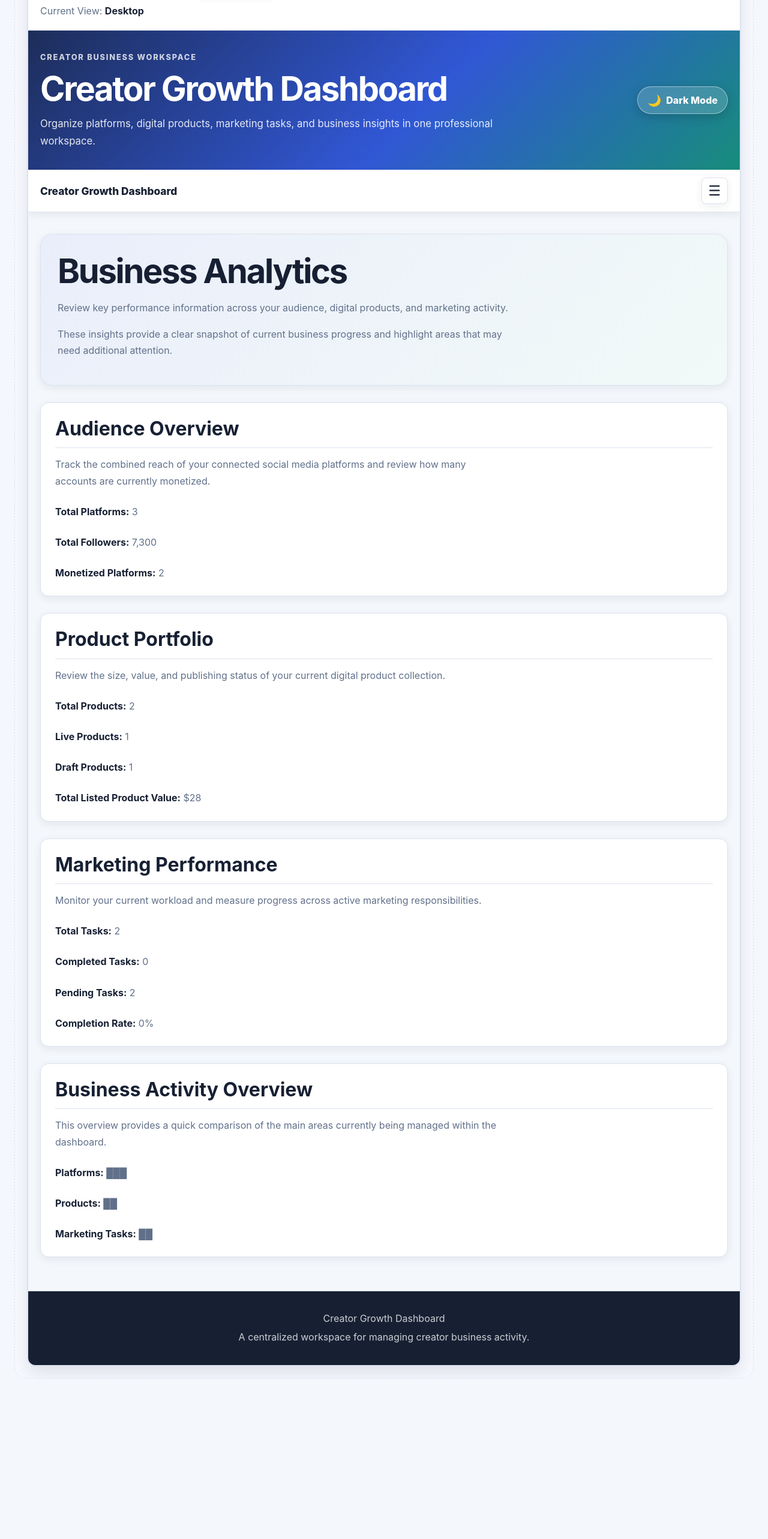
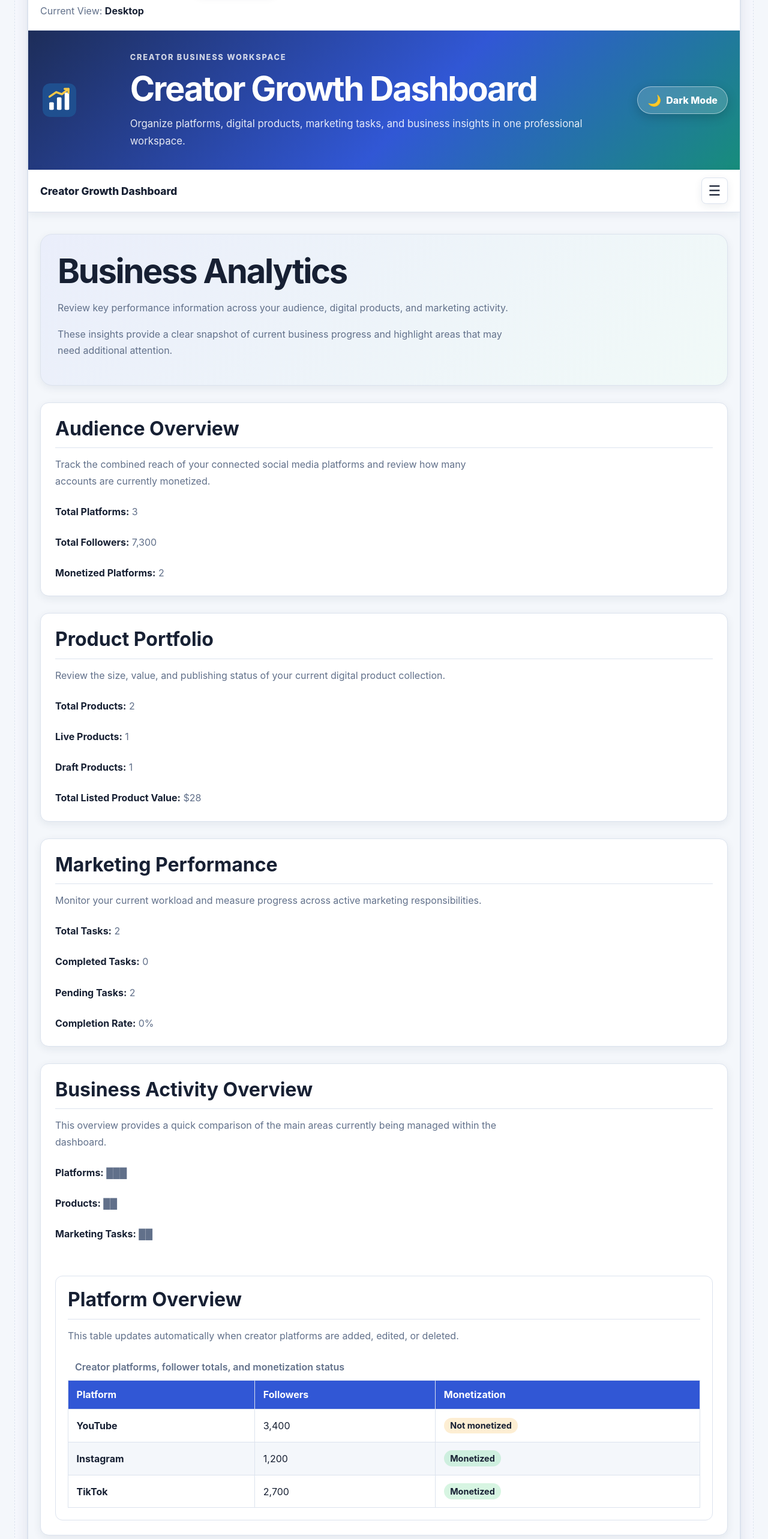
Before and after one commit to chrismusic1325/creator-growth-dashboard, a React (Vite) app in the folder creator-growth-dashboard/: page /analytics in a window 1280 px wide. Shown: the part 120-2686 px from the top of the page at 60% size. Before the commit the page ends 2443 px from the top, so only its background shows below. Built offline with nearby package versions, Linux system fonts and the light colour scheme.

Commit message:
Add dynamic platform table and accessible logo animation

```diff
--- a/creator-growth-dashboard/src/App.css
+++ b/creator-growth-dashboard/src/App.css
@@ -597,3 +597,288 @@ input[type="search"] {
     padding: 15px;
   }
 }
+
+/* =========================================================
+   Dynamic analytics table
+   ========================================================= */
+
+.analytics-table-section {
+  margin-top: 2rem;
+  padding: 1.25rem;
+  background: var(--color-surface);
+  border: 1px solid var(--color-border);
+  border-radius: 0.75rem;
+}
+
+.responsive-table-wrapper {
+  width: 100%;
+  overflow-x: auto;
+}
+
+.platform-overview-table {
+  width: 100%;
+  min-width: 620px;
+  border-collapse: collapse;
+}
+
+.platform-overview-table caption {
+  padding: 0.75rem;
+  font-weight: 600;
+  text-align: left;
+  color: var(--color-text-muted);
+}
+
+.platform-overview-table th,
+.platform-overview-table td {
+  padding: 0.85rem;
+  border: 1px solid var(--color-border);
+  text-align: left;
+}
+
+.platform-overview-table thead th {
+  background: var(--color-primary);
+  color: #ffffff;
+}
+
+.platform-overview-table tbody tr:nth-child(even) {
+  background: var(--color-background);
+}
+
+.platform-overview-table tbody tr:hover {
+  background: rgba(91, 124, 250, 0.12);
+}
+
+.status-badge {
+  display: inline-flex;
+  align-items: center;
+  padding: 0.3rem 0.65rem;
+  border-radius: 999px;
+  font-size: 0.9rem;
+  font-weight: 700;
+}
+
+.status-badge-success {
+  background: rgba(34, 197, 94, 0.18);
+  color: var(--color-text);
+}
+
+.status-badge-pending {
+  background: rgba(245, 158, 11, 0.18);
+  color: var(--color-text);
+}
+
+.empty-state {
+  margin-top: 1rem;
+  padding: 1rem;
+  border: 1px dashed var(--color-border);
+  border-radius: 0.5rem;
+  text-align: center;
+  color: var(--color-text-muted);
+}
+
+/* =========================================================
+   Header logo celebration animation
+   ========================================================= */
+
+.logo-celebration {
+  position: relative;
+  display: inline-flex;
+  align-items: center;
+  justify-content: center;
+  flex: 0 0 auto;
+  padding: 0.25rem;
+  border-radius: 1rem;
+  cursor: pointer;
+  outline: none;
+}
+
+.logo-celebration:focus-visible {
+  box-shadow:
+    0 0 0 3px var(--color-surface),
+    0 0 0 6px var(--color-primary);
+}
+
+.site-logo {
+  position: relative;
+  z-index: 2;
+  width: 56px;
+  height: 56px;
+  border-radius: 0.75rem;
+}
+
+.logo-spark {
+  position: absolute;
+  z-index: 1;
+  width: 12px;
+  height: 12px;
+  border-radius: 50%;
+  opacity: 0;
+  background: #f7c948;
+  box-shadow:
+    0 0 0 5px rgba(247, 201, 72, 0.2),
+    0 0 22px rgba(247, 201, 72, 1);
+  pointer-events: none;
+}
+
+.logo-spark-one {
+  top: 0;
+  left: 50%;
+}
+
+.logo-spark-two {
+  top: 50%;
+  right: 0;
+}
+
+.logo-spark-three {
+  bottom: 0;
+  left: 50%;
+}
+
+.logo-spark-four {
+  top: 50%;
+  left: 0;
+}
+
+.logo-celebration:hover .site-logo,
+.logo-celebration:focus .site-logo {
+  animation: logoCelebrationBounce 900ms ease-out both;
+  filter: drop-shadow(0 0 16px rgba(247, 201, 72, 0.95));
+}
+
+.logo-celebration:hover .logo-spark-one,
+.logo-celebration:focus .logo-spark-one {
+  animation: sparkBurstUp 950ms ease-out both;
+}
+
+.logo-celebration:hover .logo-spark-two,
+.logo-celebration:focus .logo-spark-two {
+  animation: sparkBurstRight 950ms ease-out 100ms both;
+}
+
+.logo-celebration:hover .logo-spark-three,
+.logo-celebration:focus .logo-spark-three {
+  animation: sparkBurstDown 950ms ease-out 200ms both;
+}
+
+.logo-celebration:hover .logo-spark-four,
+.logo-celebration:focus .logo-spark-four {
+  animation: sparkBurstLeft 950ms ease-out 300ms both;
+}
+
+@keyframes logoCelebrationBounce {
+  0% {
+    transform: scale(1) rotate(0deg);
+  }
+
+  25% {
+    transform: scale(1.32) rotate(-12deg);
+  }
+
+  50% {
+    transform: scale(0.9) rotate(10deg);
+  }
+
+  75% {
+    transform: scale(1.14) rotate(-5deg);
+  }
+
+  100% {
+    transform: scale(1) rotate(0deg);
+  }
+}
+
+@keyframes sparkBurstUp {
+  0% {
+    opacity: 0;
+    transform: translate(-50%, 0) scale(0.2);
+  }
+
+  25% {
+    opacity: 1;
+  }
+
+  100% {
+    opacity: 0;
+    transform: translate(-50%, -54px) scale(2.1);
+  }
+}
+
+@keyframes sparkBurstRight {
+  0% {
+    opacity: 0;
+    transform: translate(0, -50%) scale(0.2);
+  }
+
+  25% {
+    opacity: 1;
+  }
+
+  100% {
+    opacity: 0;
+    transform: translate(54px, -50%) scale(2.1);
+  }
+}
+
+@keyframes sparkBurstDown {
+  0% {
+    opacity: 0;
+    transform: translate(-50%, 0) scale(0.2);
+  }
+
+  25% {
+    opacity: 1;
+  }
+
+  100% {
+    opacity: 0;
+    transform: translate(-50%, 54px) scale(2.1);
+  }
+}
+
+@keyframes sparkBurstLeft {
+  0% {
+    opacity: 0;
+    transform: translate(0, -50%) scale(0.2);
+  }
+
+  25% {
+    opacity: 1;
+  }
+
+  100% {
+    opacity: 0;
+    transform: translate(-54px, -50%) scale(2.1);
+  }
+}
+
+@media (prefers-reduced-motion: reduce) {
+  .logo-celebration:hover .site-logo,
+  .logo-celebration:focus .site-logo,
+  .logo-celebration:hover .logo-spark,
+  .logo-celebration:focus .logo-spark {
+    animation: none;
+  }
+}
+
+@media (max-width: 768px) {
+  .analytics-table-section {
+    padding: 1rem;
+  }
+
+  .site-logo {
+    width: 48px;
+    height: 48px;
+  }
+}
+
+@media (max-width: 480px) {
+  .analytics-table-section {
+    padding: 0.75rem;
+  }
+
+  .site-logo {
+    width: 42px;
+    height: 42px;
+  }
+}
--- /dev/null
+++ b/creator-growth-dashboard/src/components/analytics/PlatformOverviewTable.jsx
@@ -0,0 +1,64 @@
+function PlatformOverviewTable({ platforms }) {
+  return (
+    <section
+      className="analytics-table-section"
+      aria-labelledby="platform-overview-heading"
+    >
+      <h2 id="platform-overview-heading">Platform Overview</h2>
+
+      <p>
+        This table updates automatically when creator platforms are added,
+        edited, or deleted.
+      </p>
+
+      <div className="responsive-table-wrapper">
+        <table className="platform-overview-table">
+          <caption>
+            Creator platforms, follower totals, and monetization status
+          </caption>
+
+          <thead>
+            <tr>
+              <th scope="col">Platform</th>
+              <th scope="col">Followers</th>
+              <th scope="col">Monetization</th>
+            </tr>
+          </thead>
+
+          <tbody>
+            {platforms.map((platform) => (
+              <tr key={platform.id}>
+                <th scope="row">{platform.name}</th>
+
+                <td>
+                  {Number(platform.followers || 0).toLocaleString()}
+                </td>
+
+                <td>
+                  <span
+                    className={
+                      platform.monetized
+                        ? "status-badge status-badge-success"
+                        : "status-badge status-badge-pending"
+                    }
+                  >
+                    {platform.monetized ? "Monetized" : "Not monetized"}
+                  </span>
+                </td>
+              </tr>
+            ))}
+          </tbody>
+        </table>
+      </div>
+
+      {platforms.length === 0 && (
+        <p className="empty-state">
+          No platforms have been added yet. Add a platform from the Social
+          Media page.
+        </p>
+      )}
+    </section>
+  );
+}
+
+export default PlatformOverviewTable;
--- a/creator-growth-dashboard/src/components/layout/Header.jsx
+++ b/creator-growth-dashboard/src/components/layout/Header.jsx
@@ -4,6 +4,38 @@ function Header() {
   return (
     <header className="site-header">
       <div className="site-header-content">
+        <div
+          className="logo-celebration"
+          tabIndex="0"
+          aria-label="Animate the Creator Growth Dashboard logo"
+        >
+          <span
+            className="logo-spark logo-spark-one"
+            aria-hidden="true"
+          ></span>
+
+          <span
+            className="logo-spark logo-spark-two"
+            aria-hidden="true"
+          ></span>
+
+          <span
+            className="logo-spark logo-spark-three"
+            aria-hidden="true"
+          ></span>
+
+          <span
+            className="logo-spark logo-spark-four"
+            aria-hidden="true"
+          ></span>
+
+          <img
+            className="site-logo"
+            src="/creator-dashboard-logo.svg"
+            alt="Creator Growth Dashboard logo showing rising analytics bars"
+          />
+        </div>
+
         <div className="site-header-text">
           <p className="site-eyebrow">Creator Business Workspace</p>
 
--- a/creator-growth-dashboard/src/pages/Analytics.jsx
+++ b/creator-growth-dashboard/src/pages/Analytics.jsx
@@ -1,3 +1,4 @@
+import PlatformOverviewTable from "../components/analytics/PlatformOverviewTable";
 import Card from "../components/common/Card";
 
 function Analytics({ platforms, products, tasks }) {
@@ -129,6 +130,7 @@ function Analytics({ platforms, products, tasks }) {
         <p>
           <strong>Marketing Tasks:</strong> {"█".repeat(tasks.length)}
         </p>
+        <PlatformOverviewTable platforms={platforms} />
       </Card>
     </section>
   );
```
Also changed, not shown: creator-growth-dashboard/public/creator-dashboard-logo.svg (added).
